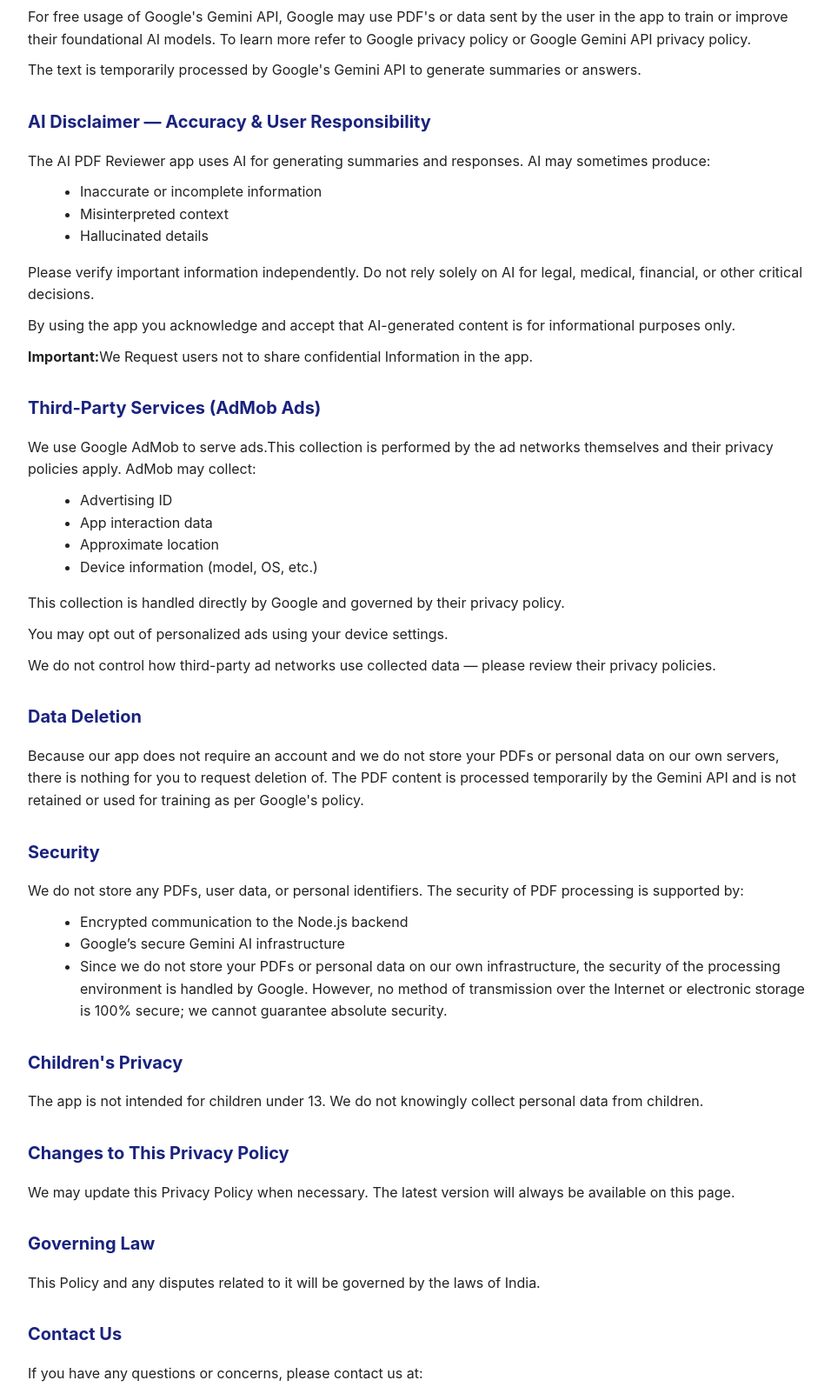
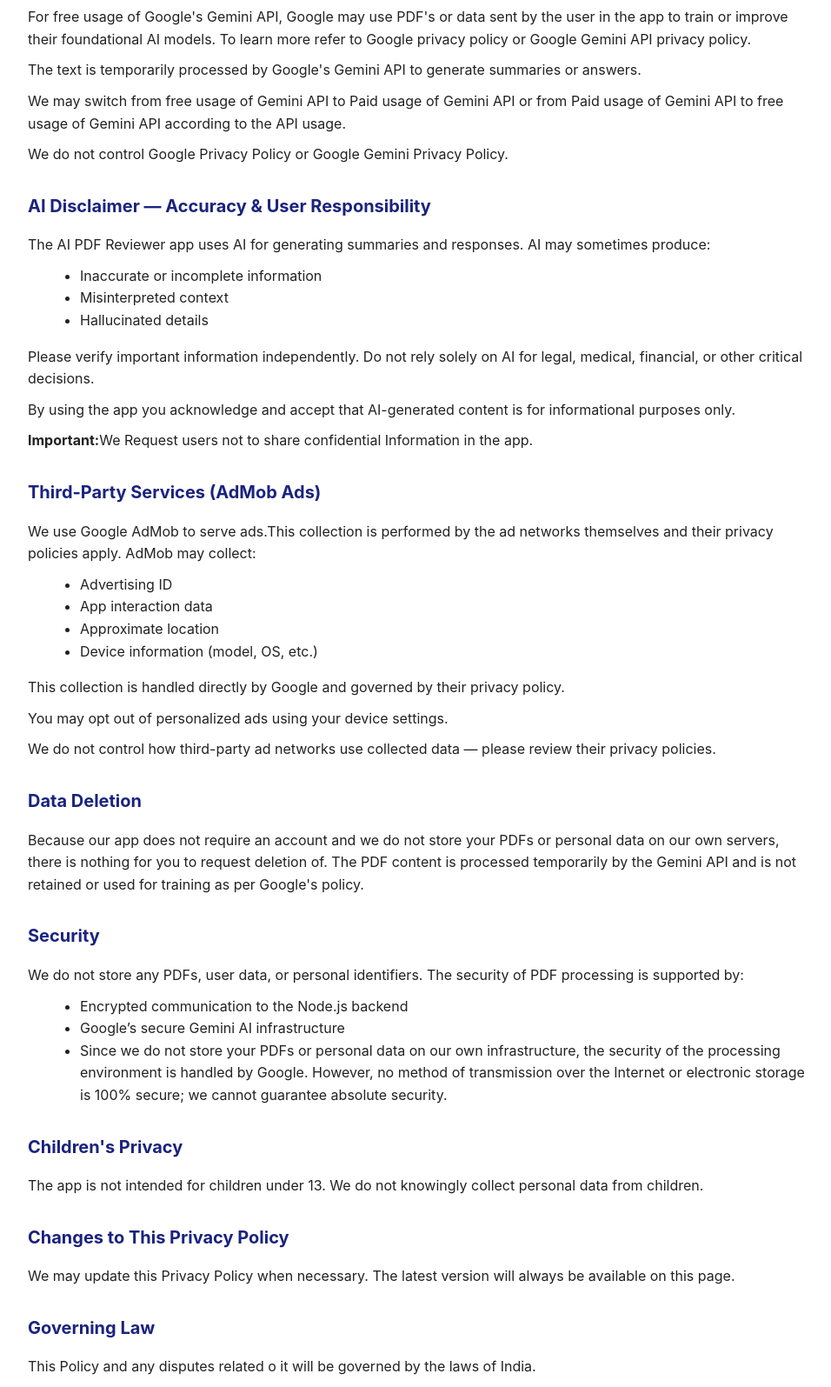
Before and after one commit to varunswaroopvarma/Privacy-Policy, a plain HTML site: page index.html in a window 1280 px wide. Shown: the part 1304-2899 px from the top of the page at 87% size, without its empty margins (158-1114 px from the left). Drawn offline with Linux system fonts and the light colour scheme.

Commit message:
Update index.html

```diff
--- a/index.html
+++ b/index.html
@@ -68,7 +68,8 @@
 <p><strong>Important:</strong> According to Google’s policy, data sent through Gemini API is <strong>not used to train or improve</strong> their foundational AI models.</p>
 <p>For free usage of Google's Gemini API, Google may use PDF's or data sent by the user in the app to train or improve their foundational AI models. To learn more refer to Google privacy policy or Google Gemini API privacy policy. </p>
 <p>The text is temporarily processed by Google's Gemini API to generate summaries or answers.</p>
-
+<p>We may switch from free usage of Gemini API to Paid usage of Gemini API or from Paid usage of Gemini API to free usage of Gemini API according to the API usage.</p>
+<p>We do not control Google Privacy Policy or Google Gemini Privacy Policy.</p>
 
 
 <h2>AI Disclaimer — Accuracy & User Responsibility</h2>
@@ -114,7 +115,7 @@
 <p>We may update this Privacy Policy when necessary. The latest version will always be available on this page.</p>
 
 <h2>Governing Law</h2>
-<p>This Policy and any disputes related to it will be governed by the laws of India.</p>
+<p>This Policy and any disputes related o it will be governed by the laws of India.</p>
 
 
 <h2>Contact Us</h2>
```
